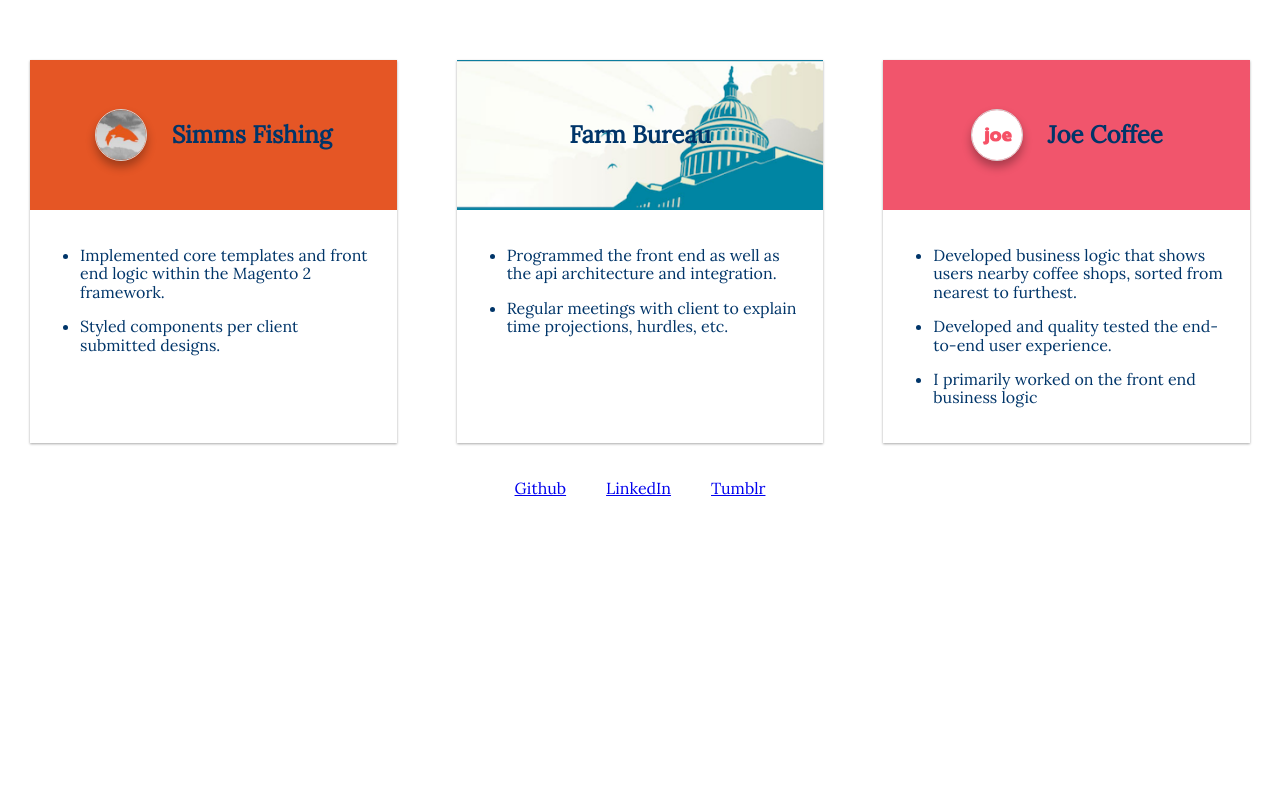
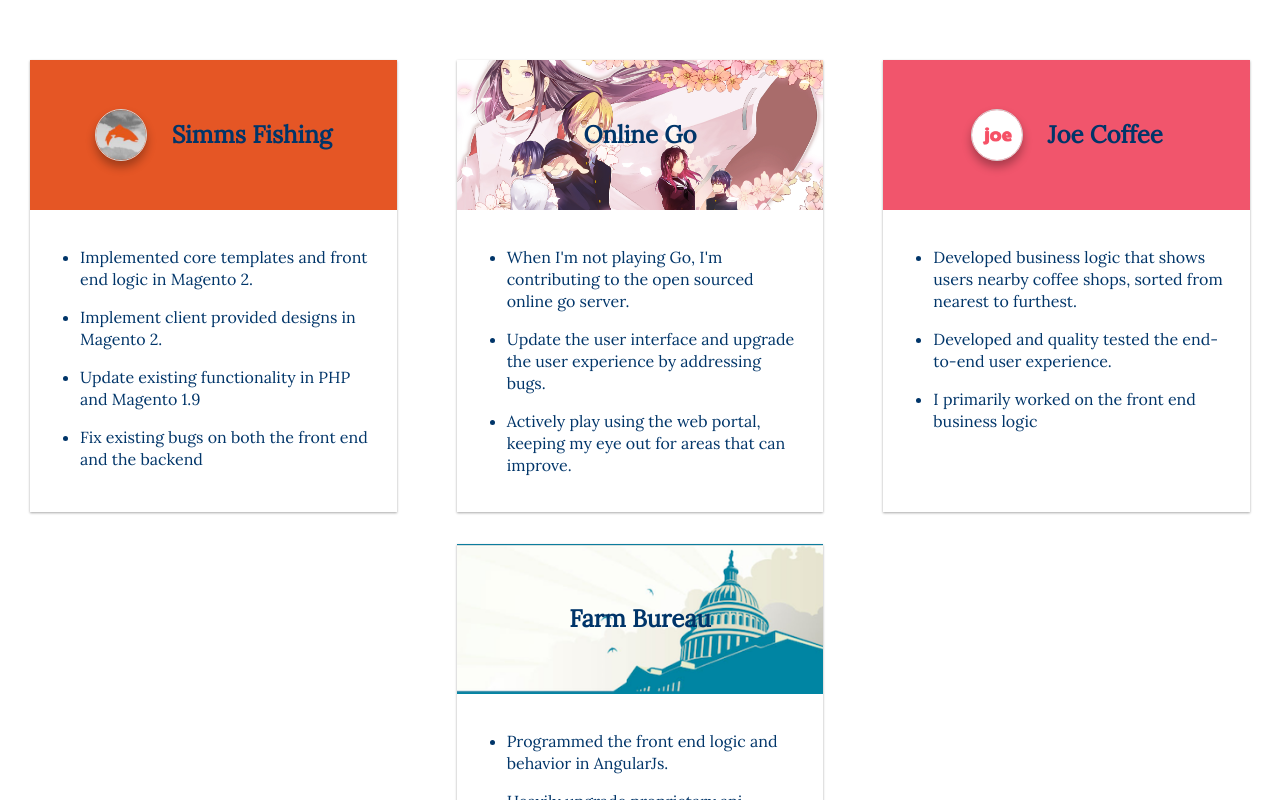
Before and after one commit to alex-mac/ng-portfolio, an Angular app: page / in a window 1280 px wide. Shown: the part 760-1560 px from the top of the page. Before the commit the page ends 1278 px from the top, so only its background shows below. Built offline with nearby package versions, Linux system fonts and the light colour scheme.

Commit message:
Add Online-Go to portfolio

```diff
--- a/src/app/projects/projects-list/projects-list.component.css
+++ b/src/app/projects/projects-list/projects-list.component.css
@@ -6,6 +6,10 @@
 
 .project h2 {
     text-align: center;
+}
+
+.project ul li {
+    line-height: 22px;
 }
 
 .project-image {
@@ -141,3 +145,11 @@
 #simms-fishing .project-image {
     background-color: #E55625;
 }
+
+#online-go .project-image {
+    background: url('/assets/online-go.jpg') no-repeat center center;
+    -webkit-background-size: cover;
+    -moz-background-size: cover;
+    -o-background-size: cover;
+    background-size: cover;
+}
--- a/src/app/projects/projects-list/projects-list.component.ts
+++ b/src/app/projects/projects-list/projects-list.component.ts
@@ -13,19 +13,23 @@
 			"simms-fishing",
 			"assets/simms-fishing.png",
 			[
-				'Implemented core templates and front end logic within the Magento 2 framework.',
-            	'Styled components per client submitted designs.'
+				'Implemented core templates and front end logic in Magento 2.',
+            	'Implement client provided designs in Magento 2.',
+            	"Update existing functionality in PHP and Magento 1.9",
+            	"Fix existing bugs on both the front end and the backend",
+
 			],
 			"https://simmsfishing.com"),
 		new Project(
-			"Farm Bureau",
-			"farm-bureau",
+			"Online Go",
+			"online-go",
 			"",
 			[
-				'Programmed the front end as well as the api architecture and integration.',
-                'Regular meetings with client to explain time projections, hurdles, etc.'
+				"When I'm not playing Go, I'm contributing to the open sourced online go server.",
+                "Update the user interface and upgrade the user experience by addressing bugs.",
+                "Actively play using the web portal, keeping my eye out for areas that can improve."
             ],
-            "https://scorecard.fb.org/home"),
+			"http://online-go.com"),
 		new Project(
 			"Joe Coffee",
 			"joe-coffee",
@@ -36,6 +40,17 @@
                 'I primarily worked on the front end business logic'
             ],
 			"http://joecoffeeapp.com/"),
+		new Project(
+			"Farm Bureau",
+			"farm-bureau",
+			"",
+			[
+				"Programmed the front end logic and behavior in AngularJs.",
+				"Heavily upgrade proprietary api architecture and integration.",
+                "Communicated technical ideas to non-technical clients."
+            ],
+            "https://scorecard.fb.org/home"),
+
 	];
 
 	constructor() { }
```
